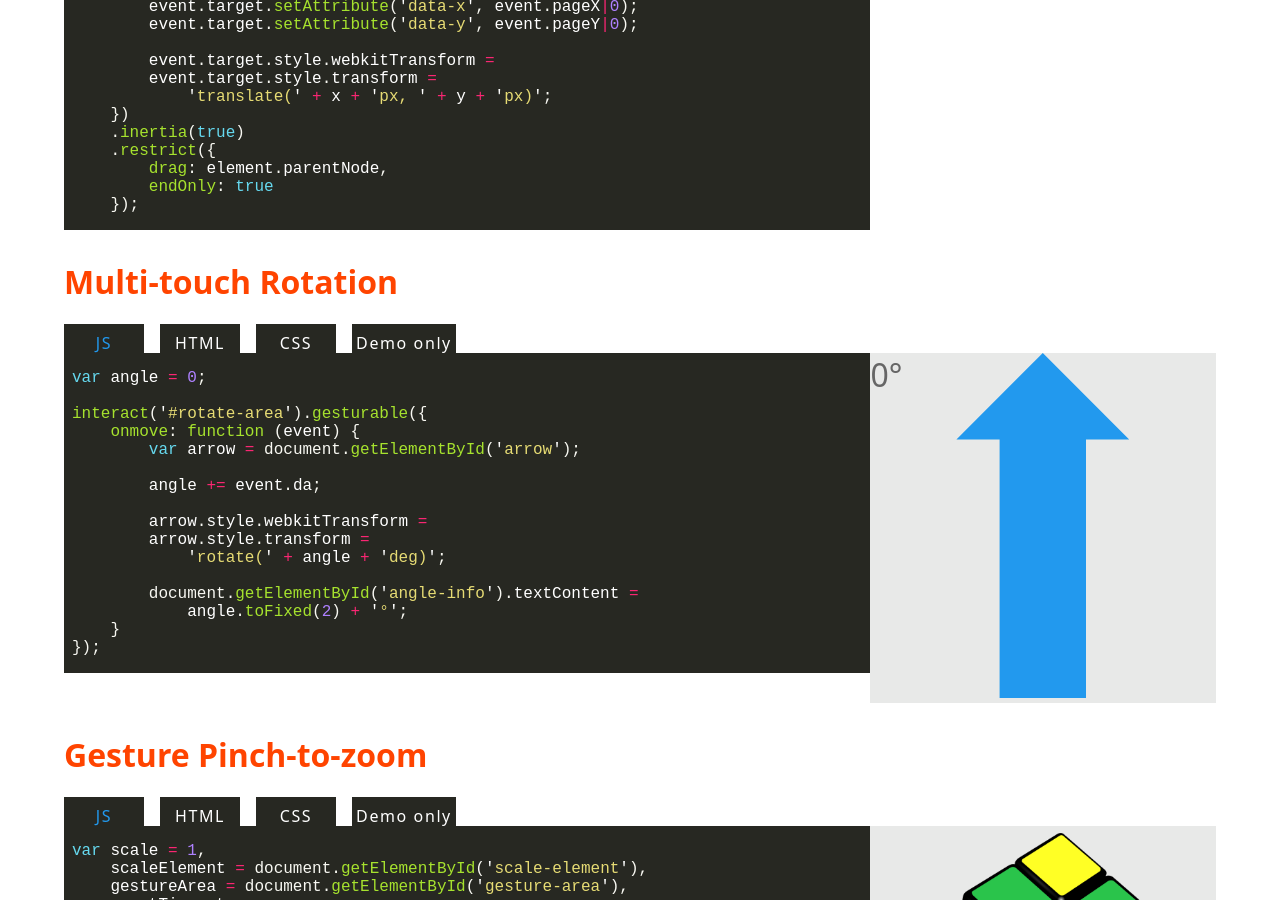
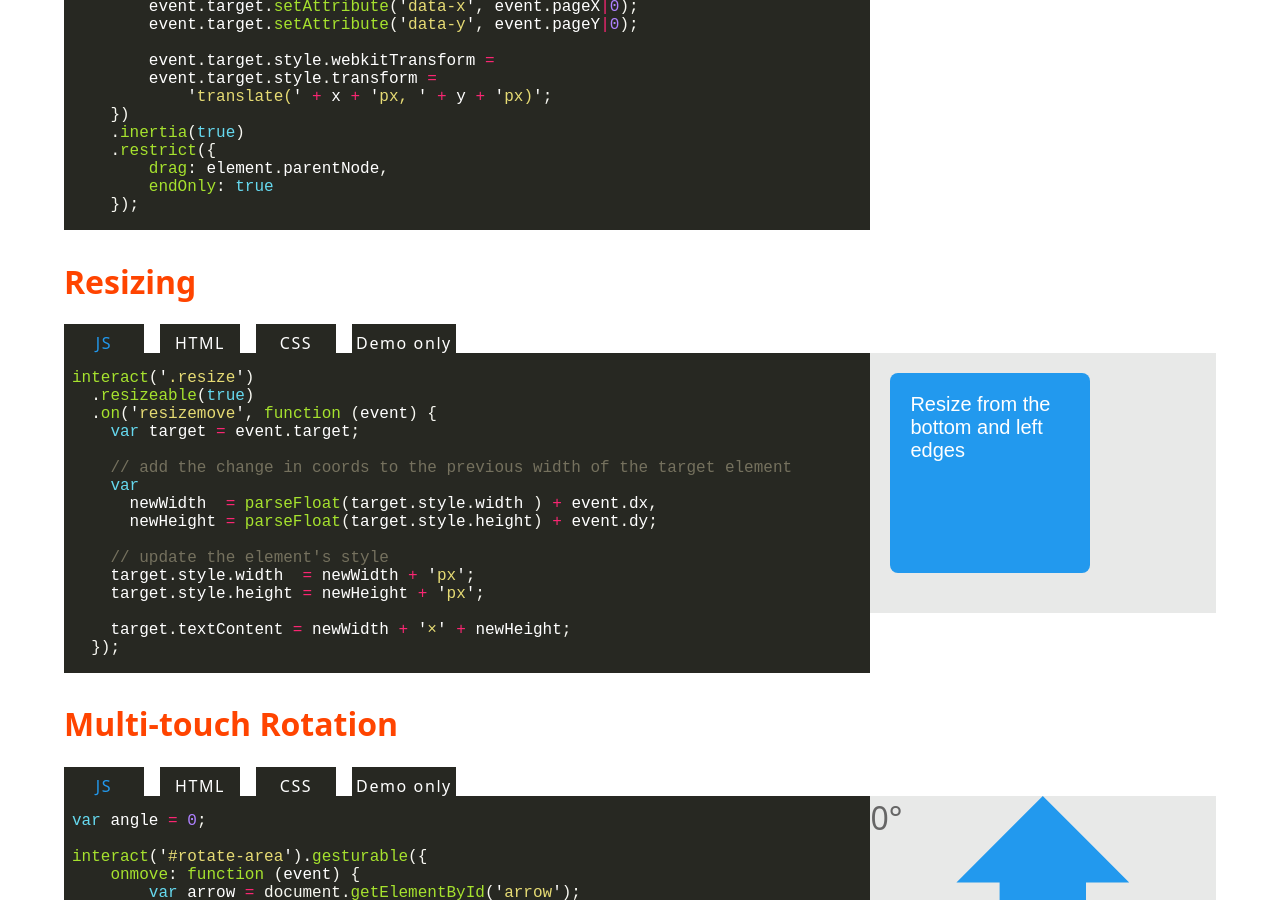
Before and after one commit to interactjs/interactjs.github.io, a Jekyll site: the page built from index.html, in a window 1280 px wide and 900 px high, scrolled down 2205 px. Built offline with Jekyll 4.4.1, drawn with Linux system fonts in a browser that asks for light colours; Markdown is read by kramdown in place of the engine named in the settings.

Commit message:
Add resizing example
Closes taye/interact.js#36

```diff
--- a/index.html
+++ b/index.html
@@ -305,6 +305,78 @@ interact(element)
             <label class="demo-label" for="demo-4-demo"> Demo only </label>
     </div>
 
+    <h1 id="resizing">Resizing</h1>
+
+    <div class="demo-area">
+        <input id="demo-8-html" type="radio" name="demo-8" hidden>
+        <label class="html-label" for="demo-8-html"> HTML </label>
+        <div class="html-code">
+{% highlight html %}
+<!-- enable javascript to view a demo -->
+<div class="resize-container">
+    <div class="resize"
+         style="width: 200px; height: 200px">
+         Resize from the bottom and left edges
+    </div>
+</div>
+{% endhighlight %}
+        </div>
+
+            <input id="demo-8-css" type="radio" name="demo-8" hidden>
+            <label class="css-label" for="demo-8-css"> CSS </label>
+        <div class="css-code">
+{% highlight css %}
+/* enable javascript to view a demo */
+.resize {
+  background-color: #29e;
+  color: white;
+  font-size: 20px;
+  font-family: sans-serif;
+  border-radius: 8px;
+  box-sizing: border-box;
+  padding: 20px;
+  margin: 20px;
+
+  /* The width is set in the element's HTML
+   * so that it can be read by the resizing
+   * function
+   */
+}
+
+.resize-container {
+  width: 240px;
+  height: 240px;
+}
+{% endhighlight %}
+        </div>
+
+            <input id="demo-8-js" type="radio" name="demo-8" hidden checked>
+            <label class="js-label" for="demo-8-js"> JS </label>
+        <div class="js-code">
+{% highlight javascript %}
+/* enable javascript to view a demo */
+interact('.resize')
+  .resizeable(true)
+  .on('resizemove', function (event) {
+    var target = event.target;
+
+    // add the change in coords to the previous width of the target element
+    var
+      newWidth  = parseFloat(target.style.width ) + event.dx,
+      newHeight = parseFloat(target.style.height) + event.dy;
+
+    // update the element's style
+    target.style.width  = newWidth + 'px';
+    target.style.height = newHeight + 'px';
+
+    target.textContent = newWidth + '×' + newHeight;
+  });
+{% endhighlight %}
+        </div>
+
+        <input id="demo-8-demo" type="radio" name="demo-8" hidden>
+        <label class="demo-label" for="demo-8-demo"> Demo only </label>
+    </div>
 
     <h1>Multi-touch Rotation</h1>
 
@@ -375,6 +447,7 @@ interact('#rotate-area').gesturable({
         <input id="demo-3-demo" type="radio" name="demo-3" hidden>
         <label class="demo-label" for="demo-3-demo"> Demo only </label>
     </div>
+
     <h1 id="pinch-zoom">Gesture Pinch-to-zoom</h1>
 
     <div class="demo-area">
```
